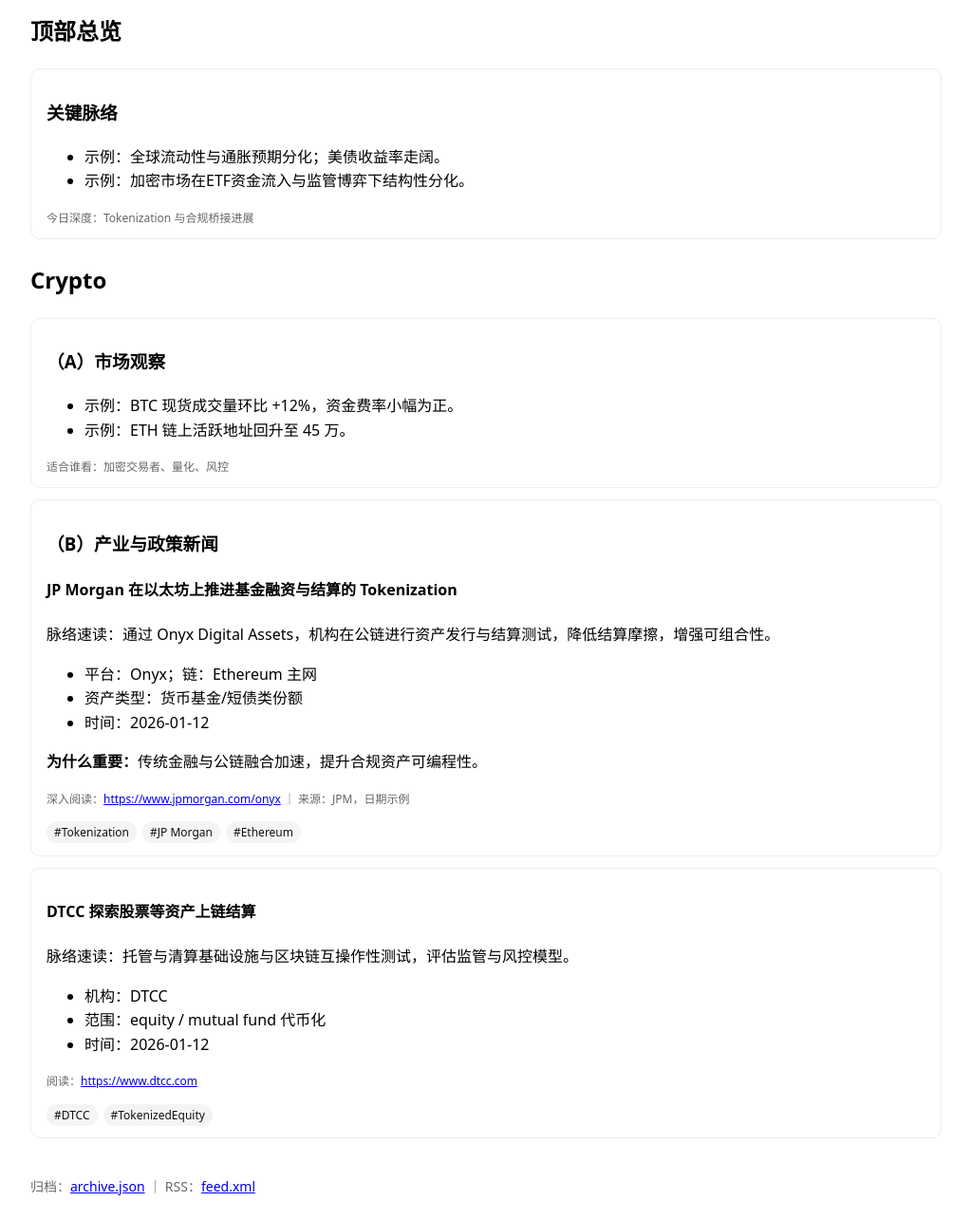
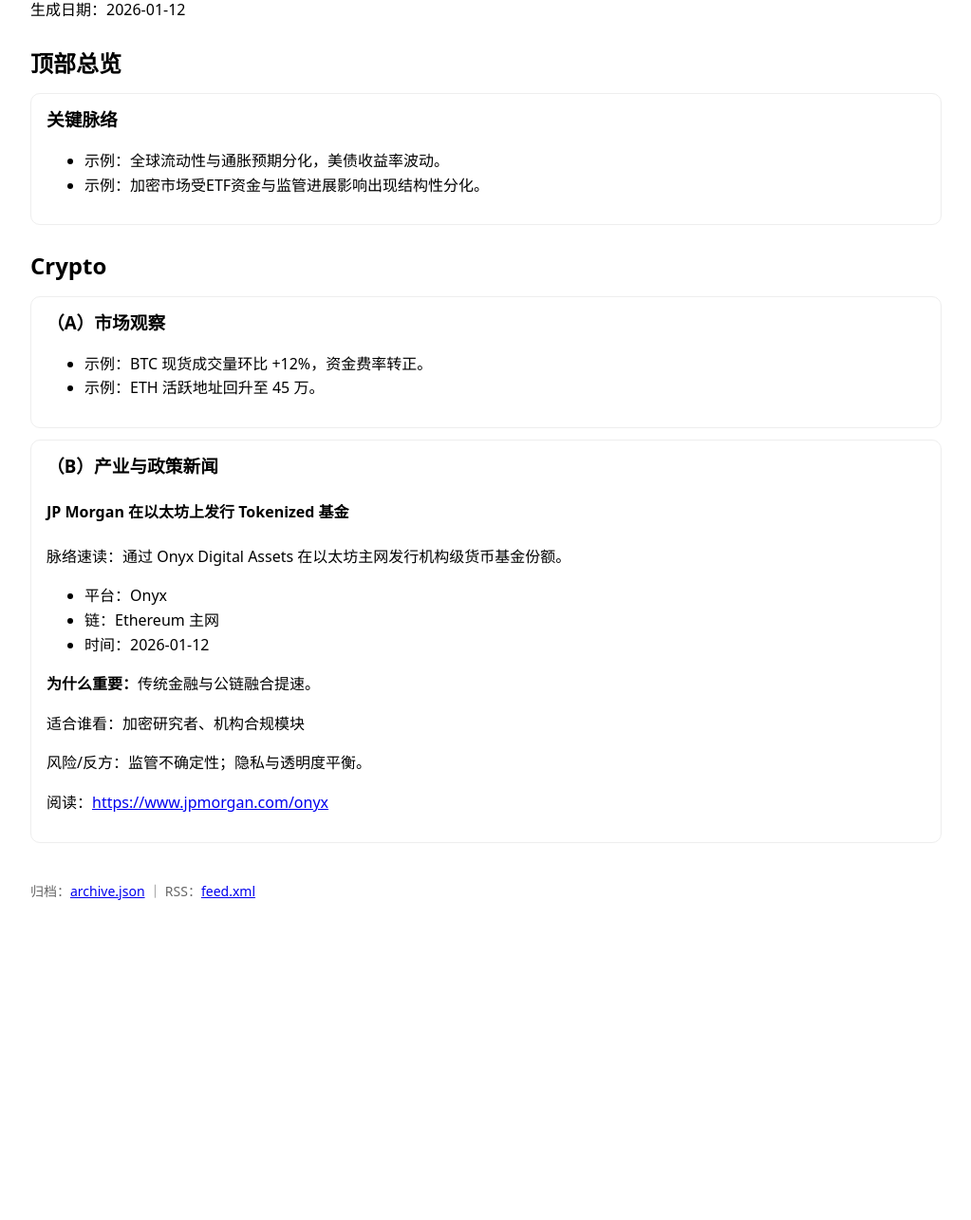
Before and after one commit to mingshiey/daily-deepread, a website: page daily/2026-01-12.html in a window 1280 px wide. Shown: the part 85-1370 px from the top of the page at 95% size, without its empty margins (128-1151 px from the left). After the commit the page ends 1059 px from the top, so only its background shows below. Drawn offline with Linux system fonts and the light colour scheme; files that its build step writes are made by us from their sources.

Commit message:
chore: daily build 2026-01-12

```diff
--- a/daily/2026-01-12.html
+++ b/daily/2026-01-12.html
@@ -2,76 +2,36 @@
 <html lang="zh-cn">
 <head>
 <meta charset="utf-8" />
-<meta name="viewport" content="width=device-width,initial-scale=1" />
 <title>每日深读 - 2026-01-12</title>
-<link rel="stylesheet" href="../public/styles.css" />
 <style>
-  body{font-family:ui-sans-serif,system-ui,-apple-system,Segoe UI,Roboto,PingFang SC,Helvetica Neue,Arial;line-height:1.6;padding:24px;max-width:960px;margin:0 auto;}
-  header{display:flex;justify-content:space-between;align-items:baseline;gap:8px;flex-wrap:wrap}
-  h1{margin:0}
-  section{margin:24px 0}
-  article{padding:12px 16px;border:1px solid #eee;border-radius:10px;margin:12px 0}
-  .tag{display:inline-block;background:#f3f4f6;color:#111;padding:2px 8px;border-radius:999px;margin-right:6px;font-size:12px}
-  .meta{color:#666;font-size:12px;margin-top:6px}
-  .pill{font-size:12px;padding:2px 8px;border-radius:999px;border:1px solid #ddd;margin-left:6px}
-  footer{margin-top:40px;color:#666;font-size:14px}
+body{font-family:ui-sans-serif,system-ui,PingFang SC,Roboto,Arial;line-height:1.6;padding:24px;max-width:960px;margin:0 auto;}
+section{margin:24px 0}
+article{padding:12px 16px;border:1px solid #eee;border-radius:10px;margin:12px 0}
+.tag{display:inline-block;background:#f3f4f6;color:#111;padding:2px 8px;border-radius:999px;margin-right:6px;font-size:12px}
+footer{margin-top:40px;color:#666;font-size:14px}
+h1,h2,h3{margin:0 0 8px 0}
 </style>
 </head>
 <body>
-  <header>
-    <h1>每日深读</h1>
-    <div>生成日期：2026-01-12</div>
-  </header>
-  <section id="overview">
-    <h2>顶部总览</h2>
-    <article>
-      <h3>关键脉络</h3>
-      <ul>
-        <li>示例：全球流动性与通胀预期分化；美债收益率走阔。</li>
-        <li>示例：加密市场在ETF资金流入与监管博弈下结构性分化。</li>
-      </ul>
-      <div class="meta">今日深度：Tokenization 与合规桥接进展</div>
-    </article>
-  </section>
-  <section id="crypto">
-    <h2>Crypto</h2>
-    <article>
-      <h3>（A）市场观察</h3>
-      <ul>
-        <li>示例：BTC 现货成交量环比 +12%，资金费率小幅为正。</li>
-        <li>示例：ETH 链上活跃地址回升至 45 万。</li>
-      </ul>
-      <div class="meta">适合谁看：加密交易者、量化、风控</div>
-    </article>
-    <article>
-      <h3>（B）产业与政策新闻</h3>
-      <h4>JP Morgan 在以太坊上推进基金融资与结算的 Tokenization</h4>
-      <p>脉络速读：通过 Onyx Digital Assets，机构在公链进行资产发行与结算测试，降低结算摩擦，增强可组合性。</p>
-      <ul>
-        <li>平台：Onyx；链：Ethereum 主网</li>
-        <li>资产类型：货币基金/短债类份额</li>
-        <li>时间：2026-01-12</li>
-      </ul>
-      <p><strong>为什么重要：</strong>传统金融与公链融合加速，提升合规资产可编程性。</p>
-      <p class="meta">深入阅读：<a href="https://www.jpmorgan.com/onyx">https://www.jpmorgan.com/onyx</a> ｜ 来源：JPM，日期示例</p>
-      <div>
-        <span class="tag">#Tokenization</span><span class="tag">#JP Morgan</span><span class="tag">#Ethereum</span>
-      </div>
-    </article>
-    <article>
-      <h4>DTCC 探索股票等资产上链结算</h4>
-      <p>脉络速读：托管与清算基础设施与区块链互操作性测试，评估监管与风控模型。</p>
-      <ul>
-        <li>机构：DTCC</li>
-        <li>范围：equity / mutual fund 代币化</li>
-        <li>时间：2026-01-12</li>
-      </ul>
-      <p class="meta">阅读：<a href="https://www.dtcc.com">https://www.dtcc.com</a></p>
-      <div><span class="tag">#DTCC</span><span class="tag">#TokenizedEquity</span></div>
-    </article>
-  </section>
-  <footer>
-    归档：<a href="archive.json">archive.json</a> ｜ RSS：<a href="feed.xml">feed.xml</a>
-  </footer>
-</body>
-</html>
+<header><h1>每日深读</h1><div>生成日期：2026-01-12</div></header>
+<section id="overview"><h2>顶部总览</h2>
+<article><h3>关键脉络</h3>
+<ul><li>示例：全球流动性与通胀预期分化，美债收益率波动。</li>
+<li>示例：加密市场受ETF资金与监管进展影响出现结构性分化。</li></ul>
+</article></section>
+<section id="crypto"><h2>Crypto</h2>
+<article><h3>（A）市场观察</h3>
+<ul><li>示例：BTC 现货成交量环比 +12%，资金费率转正。</li>
+<li>示例：ETH 活跃地址回升至 45 万。</li></ul>
+</article>
+<article><h3>（B）产业与政策新闻</h3>
+<h4>JP Morgan 在以太坊上发行 Tokenized 基金</h4>
+<p>脉络速读：通过 Onyx Digital Assets 在以太坊主网发行机构级货币基金份额。</p>
+<ul><li>平台：Onyx</li><li>链：Ethereum 主网</li><li>时间：2026-01-12</li></ul>
+<p><strong>为什么重要：</strong>传统金融与公链融合提速。</p>
+<p>适合谁看：加密研究者、机构合规模块</p>
+<p>风险/反方：监管不确定性；隐私与透明度平衡。</p>
+<p>阅读：<a href="https://www.jpmorgan.com/onyx">https://www.jpmorgan.com/onyx</a></p>
+</article></section>
+<footer>归档：<a href="archive.json">archive.json</a> ｜ RSS：<a href="feed.xml">feed.xml</a></footer>
+</body></html>
```
Also changed, not shown: feed.xml (indentation only).
